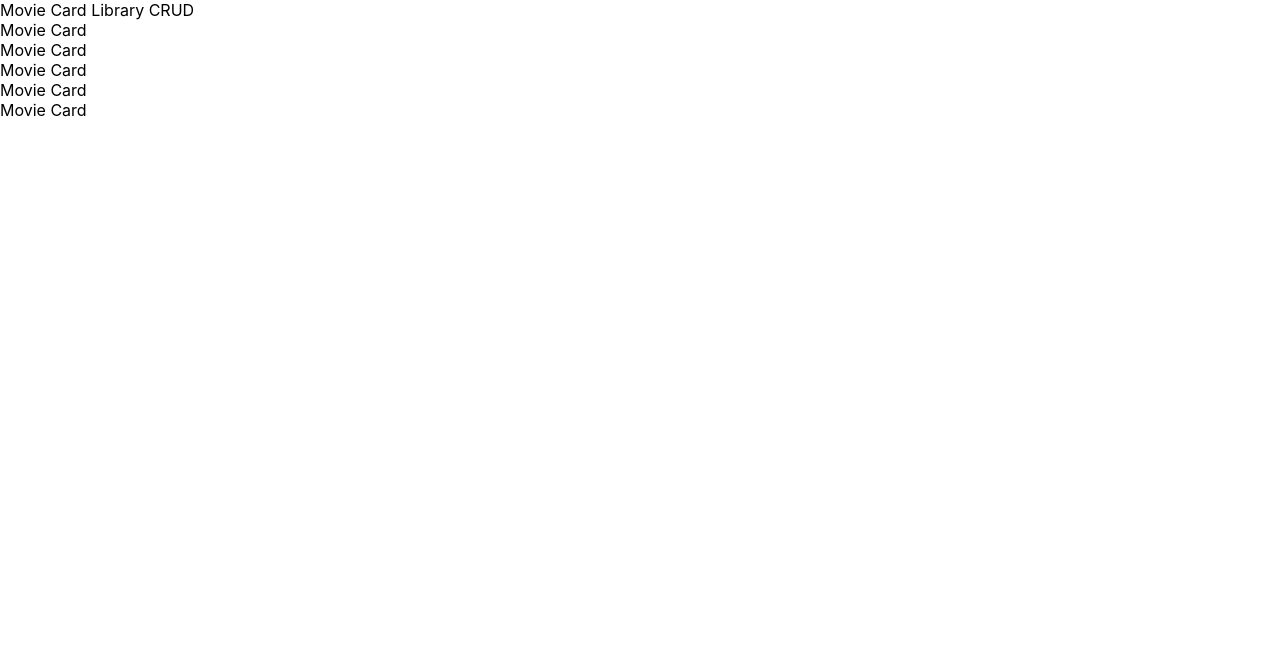
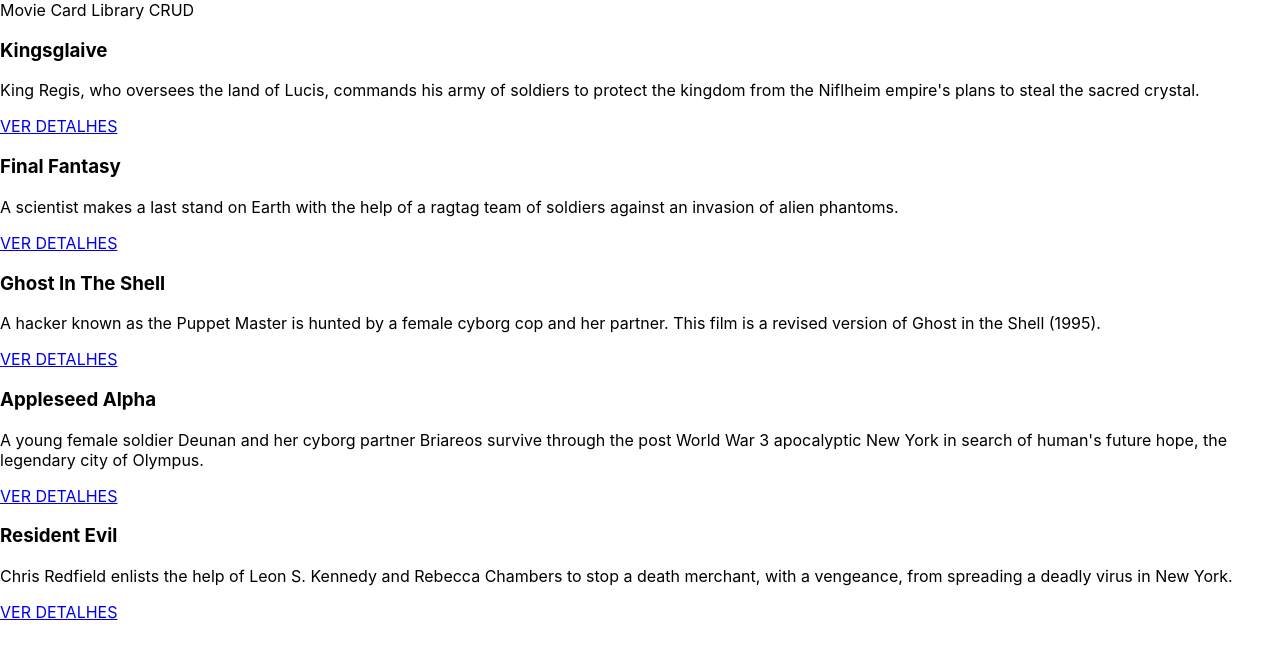
Before and after one commit to flpnascto/movie-card-library-crud, a React (Create React App) app: page / in a window 1280 px wide. Shown: the top 658 px of the page. Built offline with nearby package versions, Linux system fonts and the light colour scheme.

Commit message:
Requisito 03.

```diff
--- a/src/components/MovieCard.js
+++ b/src/components/MovieCard.js
@@ -1,10 +1,14 @@
 import React from 'react';
+import { Link } from 'react-router-dom';
 
 class MovieCard extends React.Component {
   render() {
+    const { id, title, storyline } = this.props.movie;
     return (
       <div data-testid="movie-card">
-        Movie Card
+        <h3>{title}</h3>
+        <p>{storyline}</p>
+        <Link to={`/movies/${id}`}>VER DETALHES</Link>
       </div>
     );
   }
```
Also changed, not shown: src/pages/MovieList.js (+0 -19 lines).
